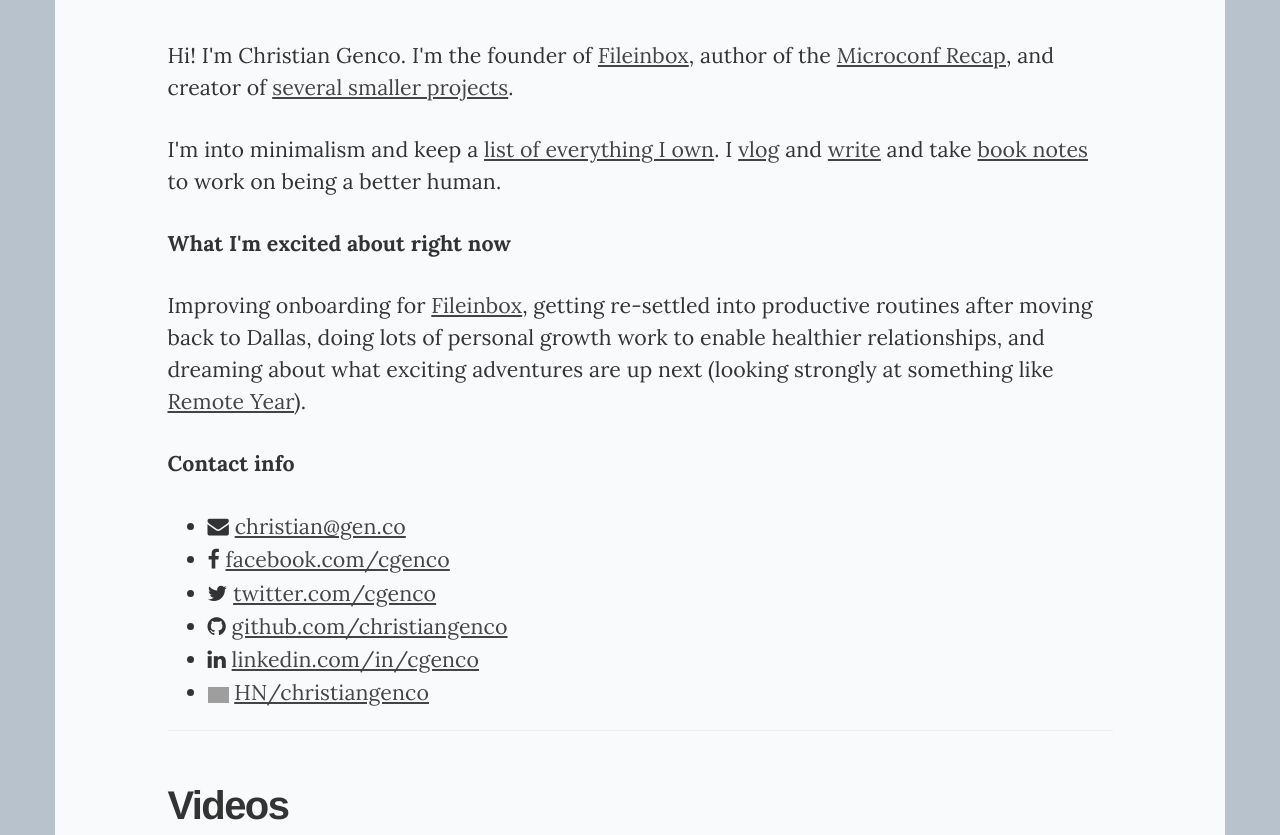
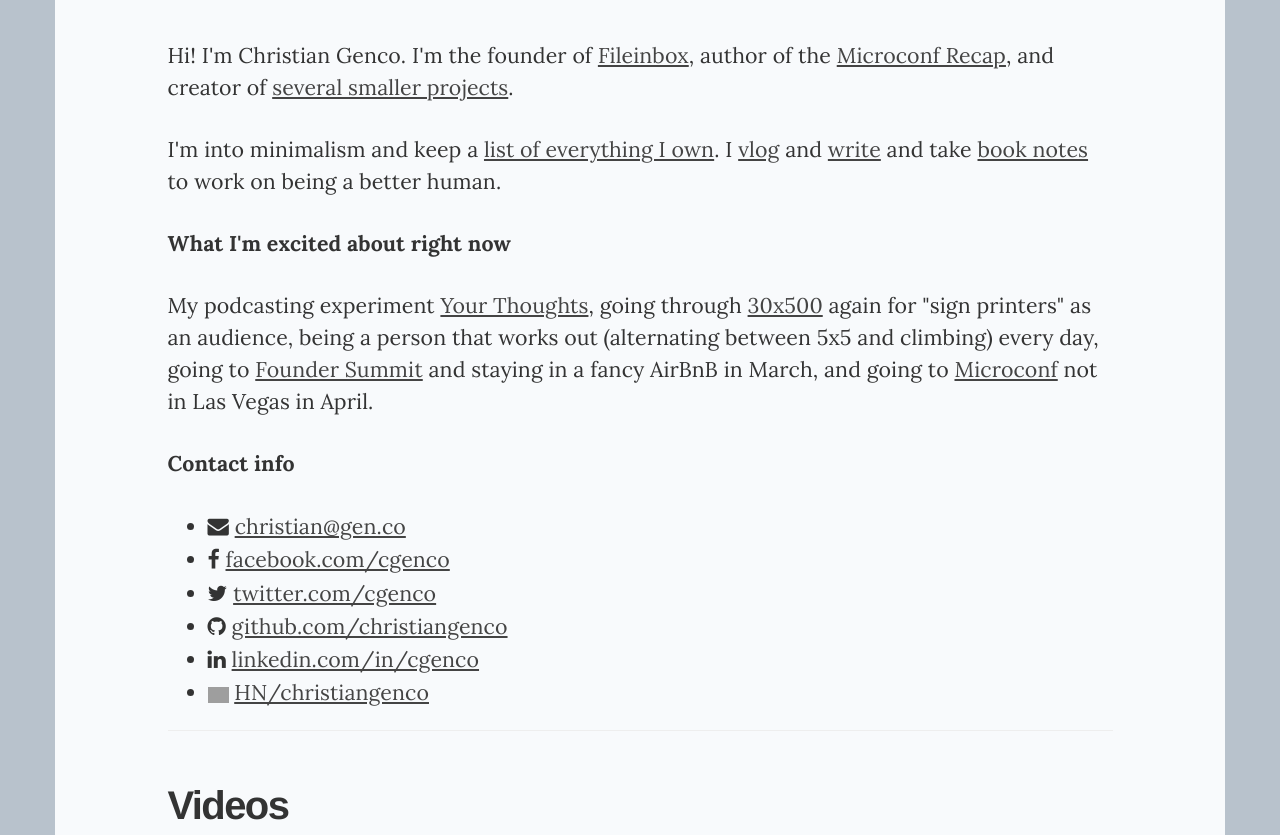
Before and after one commit to christiangenco/christiangenco.github.io, a Jekyll site: the page built from index.html, in a window 1280 px wide and 900 px high, cut to the strip 0-835 px from the top of the window. Built offline with Jekyll 4.4.1, drawn with Linux system fonts in a browser that asks for light colours; nearby versions of some CDN libraries; grey boxes are pictures that could not be loaded.

Commit message:
update what I'm excited about

```diff
--- a/index.html
+++ b/index.html
@@ -15,7 +15,8 @@
 
       <p><b>What I'm excited about right now</b></p>
 
-      <p>Improving onboarding for <a target="_blank" href="https://fileinbox.com">Fileinbox</a>, getting re-settled into productive routines after moving back to Dallas, doing lots of personal growth work to enable healthier relationships, and dreaming about what exciting adventures are up next (looking strongly at something like <a href="https://remoteyear.com/">Remote Year</a>).</p>
+      <p>My podcasting experiment <a href="https://www.yourthoughts.fm/">Your Thoughts</a>, going through <a href="https://30x500.com/academy/">30x500</a> again for "sign printers" as an audience, being a person that works out (alternating between 5x5 and climbing) every day, going to <a href="https://earnestcapital.com/founder-summit/">Founder Summit</a> and staying in a fancy AirBnB in March, and going to <a href="https://microconf.com/">Microconf</a> not in Las Vegas in April.</p>
+
 
       <p><b>Contact info</b></p>
 
```
